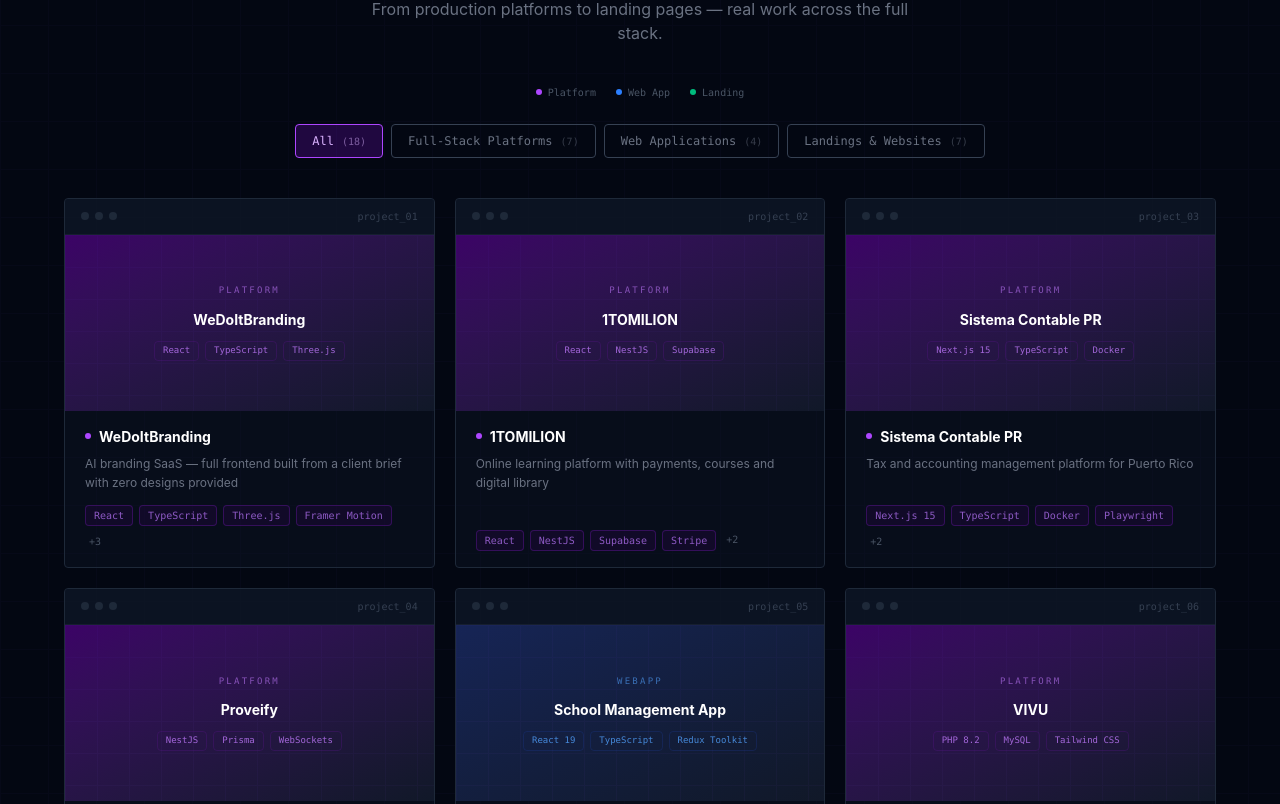
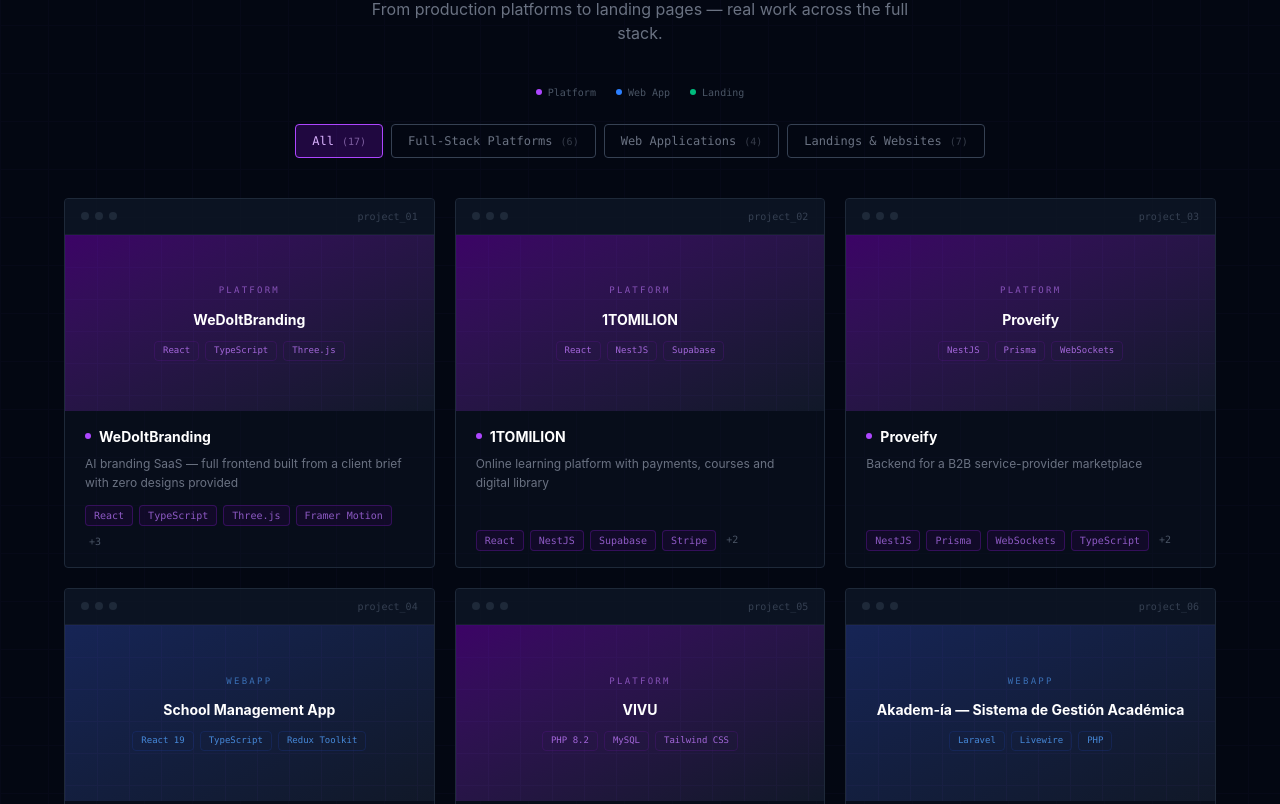
Before and after one commit to HannerB/PORTFOLIO, a React (Vite) app: page / in a window 1280 px wide. Shown: the part 3916-4720 px from the top of the page. Built offline with nearby package versions, Linux system fonts and the light colour scheme.

Commit message:
REMOVE: Delete outdated sistema-contable-pr placeholder entry — replaced by full entry

```diff
--- a/src/data/projects.js
+++ b/src/data/projects.js
@@ -81,45 +81,6 @@
             "Stripe webhook handler validates signatures and idempotently updates subscription state to handle retries safely.",
             "Split deployment: frontend served as static build, NestJS backend as a persistent PM2 process — both updated independently via separate CI workflows.",
             "SQL migration scripts tracked in repo for reproducible database state across environments.",
-        ],
-    },
-    {
-        slug: "sistema-contable-pr",
-        category: "platform",
-        year: "2025",
-        title: "Sistema Contable PR",
-        tagline: "Tax and accounting management platform for Puerto Rico",
-        image: "https://picsum.photos/seed/sistemacontable/1200/600",
-        screenshots: [],
-        github: PROFILE,
-        githubPrivate: true,
-        link: "",
-        tags: ["Next.js 15", "TypeScript", "Docker", "Playwright", "Zod", "Recharts"],
-        overview:
-            "A full-stack SaaS accounting platform built for tax professionals in Puerto Rico. Manages clients, their fiscal obligations and generates structured cotejos for over 15 different tax forms — including IVU, planillas corporativas, estimadas, informativas and more. Includes a dashboard with KPIs, an agenda, a service catalog and a team invitation system.",
-        problem:
-            "Tax accountants in Puerto Rico deal with dozens of form types per client with different deadlines. The platform centralizes client management and automates the tracking of pending obligations per tax type.",
-        role: "Full-stack developer. Architected the Next.js App Router structure, built the backend API layer, modeled all cotejo types with TypeScript, wrote the full E2E test suite with Playwright and configured Docker + Render for deployment.",
-        features: [
-            { title: "15+ fiscal cotejo types", description: "Structured forms for IVU, planilla corporativa, planilla federal, estimadas individuo/corporativa, informativas, derecho anual, trimestral, and more — each with their own validation rules." },
-            { title: "Client management", description: "Full CRUD for clients with detail pages, edit flows and cotejo history per client." },
-            { title: "Service catalog", description: "Configurable catalog of accounting services linked to clients and billing." },
-            { title: "Dashboard with KPIs", description: "Overview metrics built with Recharts — pending obligations, client count, upcoming deadlines." },
-            { title: "Agenda", description: "Calendar view for scheduling client meetings and fiscal deadlines." },
-            { title: "E2E test suite", description: "Playwright tests covering auth flows, client CRUD, cotejo creation and dashboard — runnable locally and in CI." },
-            { title: "Team invitations", description: "Invite team members via tokenized email links with role assignment." },
-        ],
-        stack: {
-            frontend: ["Next.js 15", "TypeScript", "Tailwind CSS", "shadcn/ui", "Recharts", "React Hook Form"],
-            backend: ["Next.js API Routes", "Zod validation", "date-fns"],
-            database: ["PostgreSQL", "Prisma ORM"],
-            infra: ["Docker", "Render", "GitHub Actions", "Husky", "Playwright"],
-        },
-        highlights: [
-            "Cotejo factory pattern: a single API factory function dispatches to the correct cotejo handler based on type, keeping 15+ form types consistent and testable.",
-            "Zod schemas shared between frontend forms and API validation — one source of truth for data shape.",
-            "Husky pre-commit hooks enforce linting and type checks before every commit, keeping the codebase clean across contributors.",
-            "render.yaml defines the full deployment spec — services, environment variables and build commands — enabling one-click deploys.",
         ],
     },
     {
```
